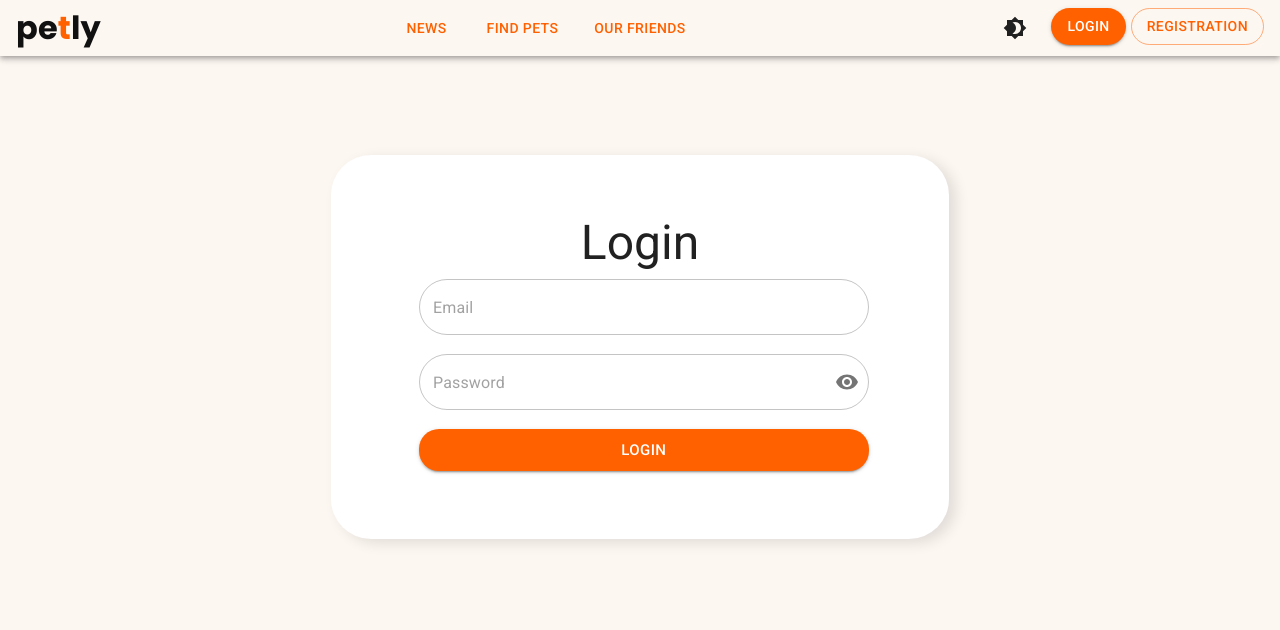
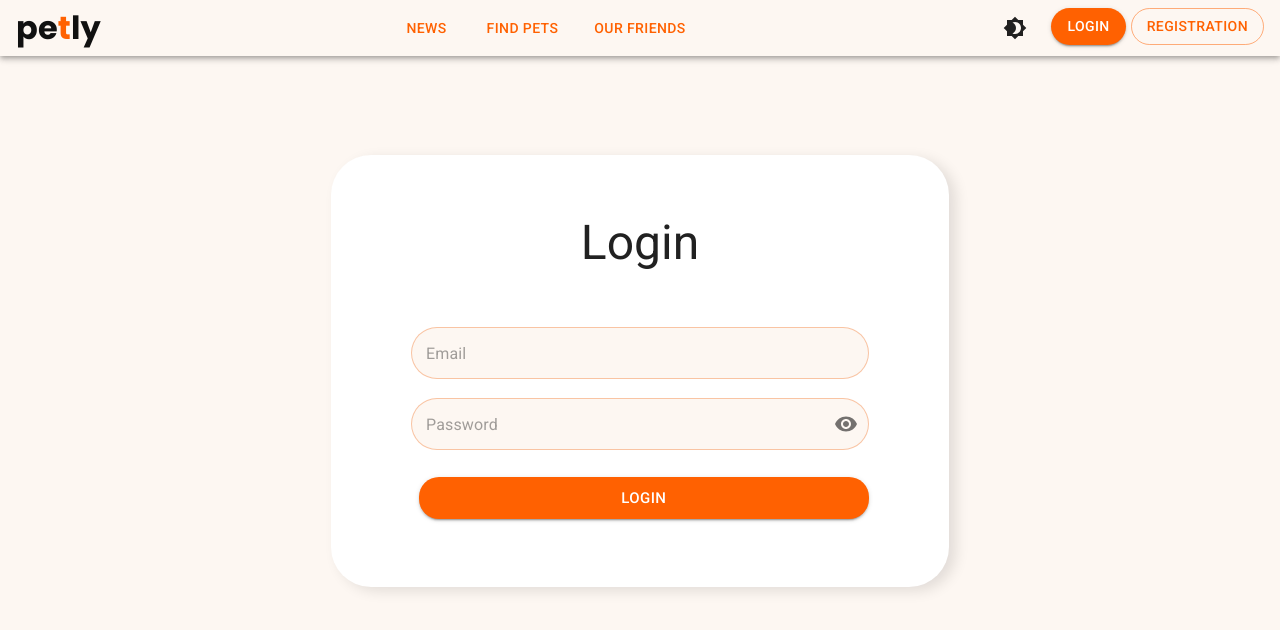
Before and after one commit to kbuhantsev/find-pets, a React (Create React App) app: page /find-pets/login in a window 1280 px wide. Shown: the top 630 px of the page. Built offline with nearby package versions, Linux system fonts and the light colour scheme; no server answers.

Commit message:
login styles

```diff
--- a/src/components/LoginForm/LoginForm.jsx
+++ b/src/components/LoginForm/LoginForm.jsx
@@ -15,7 +15,8 @@ import {
 } from '@mui/material';
 import { Visibility, VisibilityOff } from '@mui/icons-material';
 import { Box } from '@mui/system';
-import { LoginFormStyled, OutlinedInputStyled } from './LoginForm.styled';
+import { LoginFormStyled } from './LoginForm.styled';
+import { OutlinedInputStyled } from 'components/Inputs/OutlinedInput.styled';
 
 const validationSchema = Yup.object({
   email: Yup.string()
@@ -82,8 +83,10 @@ export const LoginForm = () => {
         </Box>
       ) : (
         <LoginFormStyled onSubmit={formik.handleSubmit}>
-          <Typography variant="h3">Login</Typography>
-          <FormControl sx={{ m: 1, width: '50ch' }} variant="outlined">
+          <Typography variant="h3" sx={{ mb: '40px' }}>
+            Login
+          </Typography>
+          <FormControl variant="outlined">
             <OutlinedInputStyled
               name="email"
               type="text"
@@ -98,10 +101,7 @@ export const LoginForm = () => {
               {formik.errors.email}
             </FormHelperText>
           </FormControl>
-          <FormControl
-            sx={{ m: 1, width: '50ch', borderRadius: '20px' }}
-            variant="outlined"
-          >
+          <FormControl variant="outlined">
             <OutlinedInputStyled
               name="password"
               type={showPassword ? 'text' : 'password'}
--- a/src/components/LoginForm/LoginForm.styled.jsx
+++ b/src/components/LoginForm/LoginForm.styled.jsx
@@ -1,7 +1,9 @@
 import styled from '@emotion/styled';
-import { OutlinedInput } from '@mui/material';
 
 export const LoginFormStyled = styled.form(({ theme }) => ({
+  display: 'flex',
+  flexDirection: 'column',
+  gap: '16px',
   width: '280px',
   position: 'absolute',
   top: '100px',
@@ -20,7 +22,3 @@ export const LoginFormStyled = styled.form(({ theme }) => ({
     width: '618px',
   },
 }));
-
-export const OutlinedInputStyled = styled(OutlinedInput)`
-  border-radius: 30px;
-`;
```
